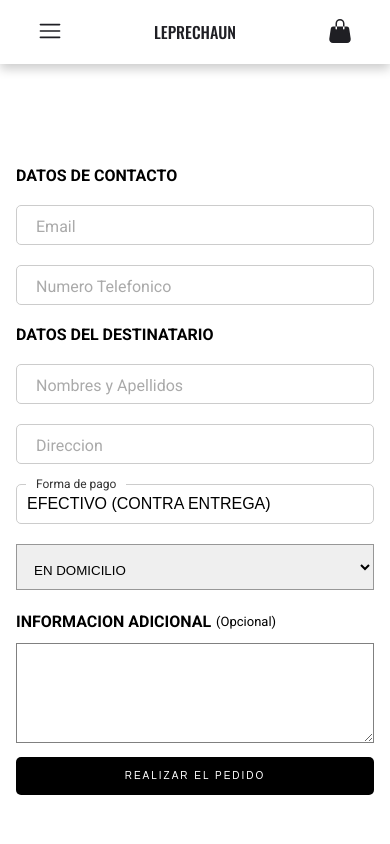
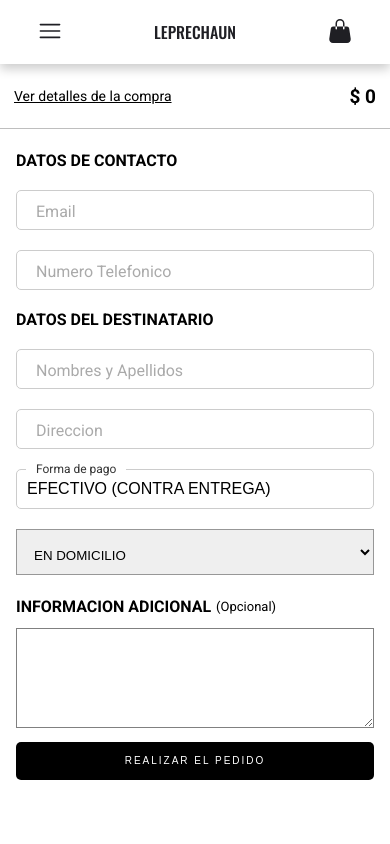
Before and after one commit to FrancooChaparro/leprechaun-web, a Next.js app: page /Contact in a window 390 px wide. Shown: the top 844 px of the page. Built offline with nearby package versions, Linux system fonts and the light colour scheme.

Commit message:
checkout

```diff
--- a/app/(routes)/Contact/contact.module.css
+++ b/app/(routes)/Contact/contact.module.css
@@ -215,6 +215,59 @@
   font-weight: 600;
 }
 
+.desplegable {
+  width: 520px;
+  padding: 2rem;
+  display: flex;
+  justify-content: space-between;
+  align-items: center;
+  font-size: 19px;
+  color: black;
+  margin: 0 auto;
+  border-bottom: 1px solid rgb(190, 190, 190);
+  display: none;
+  position: relative;
+}
+
+
+
+
+.container-shop-top {
+  display: flex;
+  justify-content: space-between;
+}
+
+.container-shop-bot {
+  display: flex;
+  justify-content: center;
+  align-items: center;
+}
+.container-shop-bot {
+      display: grid;
+      overflow: hidden;
+      transition: all 0.3s ease-in-out;
+      color: #64748b; /* Color similar a text-slate-600 */
+      font-size: 0.875rem; /* Equivale a text-sm */
+    }
+
+    .accordion-open {
+      grid-template-rows: 1fr; /* Equivale a grid-rows-[1fr] */
+      opacity: 100;
+    }
+
+    .accordion-closed {
+      grid-template-rows: 0fr; /* Equivale a grid-rows-[0fr] */
+      opacity: 0;
+    }
+    .container-shop-bot-modal {
+      overflow: hidden;
+      display: flex;
+      justify-content: space-between;
+      background-color: rgba(209, 209, 209, 0.5);
+      padding: 8px;
+    }
+
+
 @media screen and (max-width: 1000px) {
   .container-contact {
     width: 100%;
@@ -235,13 +288,30 @@
   }
 
   .total-card {
+    display: grid;
+    overflow: hidden;
     width: 750px;
     padding: 0.2rem;
     padding-left: 0.5rem;
     margin: 0 auto;
     position: static;
   }
+  .accordion-open {
+    grid-template-rows: 1fr; /* Equivale a grid-rows-[1fr] */
+    opacity: 100;
+  }
 
+  .accordion-closed {
+    grid-template-rows: 0fr; /* Equivale a grid-rows-[0fr] */
+    opacity: 0;
+  }
+
+.modal {
+  display: grid;
+  overflow: hidden;
+  transition: all 0.3s ease-in-out;
+
+}
   .br,
   .br-total {
     width: 100%;
@@ -294,6 +364,26 @@
     width: 150px;
     font-size: 15px;
   }
+  .desplegable {
+    display: block;
+  }
+  .izq {
+    position: absolute;
+    left: 14px;
+    top: 50%;
+    font-size: 14px;
+    text-decoration: underline;
+    transform: translatey(-50%);
+
+  }
+  .der {
+    position: absolute;
+    right: 14px;
+    top: 50%;
+    transform: translatey(-50%);
+    font-weight: bold;
+
+  }
 }
 
 @media screen and (max-width: 1000px) {
@@ -304,6 +394,7 @@
   .bbbbb {
     width: 100%;
     padding-left: 0px;
+
   }
 
   .total-card {
@@ -316,7 +407,7 @@
     width: 100%;
   }
 
-  .total-card {
+  .total-card, .desplegable {
     width: 100%;
   }
 }
--- a/app/(routes)/Contact/page.tsx
+++ b/app/(routes)/Contact/page.tsx
@@ -1,10 +1,11 @@
 "use client";
-import React, { useState } from "react";
+import React, { useEffect, useState } from "react";
 import styles from "./contact.module.css";
 import { Input } from "@/components/input/Input";
 import { useMyContext } from "@/context/ListContext";
 import { CardCheckout } from "@/components/card-checkout/CardCheckout";
 import { Product } from "@/types/types";
+import { useWindowSize } from "@/utils/size/useWindowsSize";
 
 interface Order {
   email: string;
@@ -69,13 +70,13 @@ function validate(input: Order) {
 }
 
 const Contact = () => {
-
+  const windowSize = useWindowSize();
   const { Cart } = useMyContext();
   const totalPrice = Cart.reduce((total, product) => {
     return total + product.price;
   }, 0);
 
-  const [shopOpen, setShopOpen] = useState<boolean>(false);
+  const [shopOpen, setShopOpen] = useState<boolean>(true);
 
   const [error, setError] = useState<boolean>(false);
   const [inputValues, setInputValues] = useState<Order>({
@@ -97,6 +98,14 @@ const Contact = () => {
     delivery: "",
     aditionalMsg: "",
   });
+
+  useEffect(() => {
+    if (windowSize.width > 1000) {
+      setShopOpen(true); // Si el ancho es mayor a 1000px, actualiza el estado a false
+    } else {
+      setShopOpen(false);  // Si es menor o igual, actualiza a true
+    }
+  }, [windowSize.width]);
 
   function handleChange(
     e: React.ChangeEvent<
@@ -127,6 +136,7 @@ const Contact = () => {
       setError(false);
     }, 3000);
   };
+
 
   const handleSubmit = (e: React.FormEvent<HTMLFormElement>) => {
     e.preventDefault();
@@ -272,20 +282,26 @@ const Contact = () => {
 
       <div className={styles["bbbbb"]}>
 
-
+<div onClick={()=> setShopOpen(!shopOpen)} className={styles["desplegable"]}>
+  <span className={styles["izq"]}> Ver detalles de la compra</span><span className={styles["der"]}>$ {totalPrice}</span>
+</div>
+<div className={`${styles["modal"]} ${
+          shopOpen ? styles["accordion-open"] : styles["accordion-closed"]
+        }`}>
 
         <div className={styles["total-card"]}>
+
           <div className={`${styles["overflow-card"]} ${Cart.length > 0 ? styles["border"] : ""}` }>
           {Cart.length > 0 && (
             Cart.map((e: Product) => (
-                <CardCheckout
+              <CardCheckout
                   key={e.id}
                   name={e.name}
                   price={e.price}
                   image={e.image}
                   amount={e.amount}
                   />
-              ))
+                ))
             )}
 
           </div>
@@ -305,6 +321,7 @@ const Contact = () => {
             </div>
           </div>
 }
+    </div>
 
         </div>
 
--- a/components/nav/Nav.module.css
+++ b/components/nav/Nav.module.css
@@ -148,7 +148,7 @@
   overflow: hidden;
   opacity: 0;
   visibility: hidden;
- transition: opacity 0.5s ease, visibility 0.5s ease;
+  transition: opacity 0.5s ease, visibility 0.5s ease;
 }
 .modal-btn-closed {
   position: absolute;
@@ -211,3 +211,37 @@
     padding: 0 30px;
   }
 }
+
+
+@media screen and (max-width: 670px) {
+  .modal-view {
+    width: calc(100% - 20px); /* Hace que el ancho sea el 100% menos 20px */
+    height: 100px;
+    position: absolute;
+    top: 68px;
+    left: 10px; /* Establece un margen de 10px a la izquierda */
+    right: 10px; /* Establece un margen de 10px a la derecha */
+    border: 1px solid black;
+    background-color: white;
+    z-index: 15000;
+    border-radius: 3px;
+    overflow: hidden;
+    opacity: 0;
+    visibility: hidden;
+    transition: opacity 0.5s ease, visibility 0.5s ease;
+  }
+
+.container-img {
+  width: 70px;
+  height: 70px;
+  overflow: hidden;
+  position: relative;
+}
+.container-data-modal {
+  width: 210px;
+
+}
+.container-data-modal span {
+  font-size: 15px;
+}
+}
```
